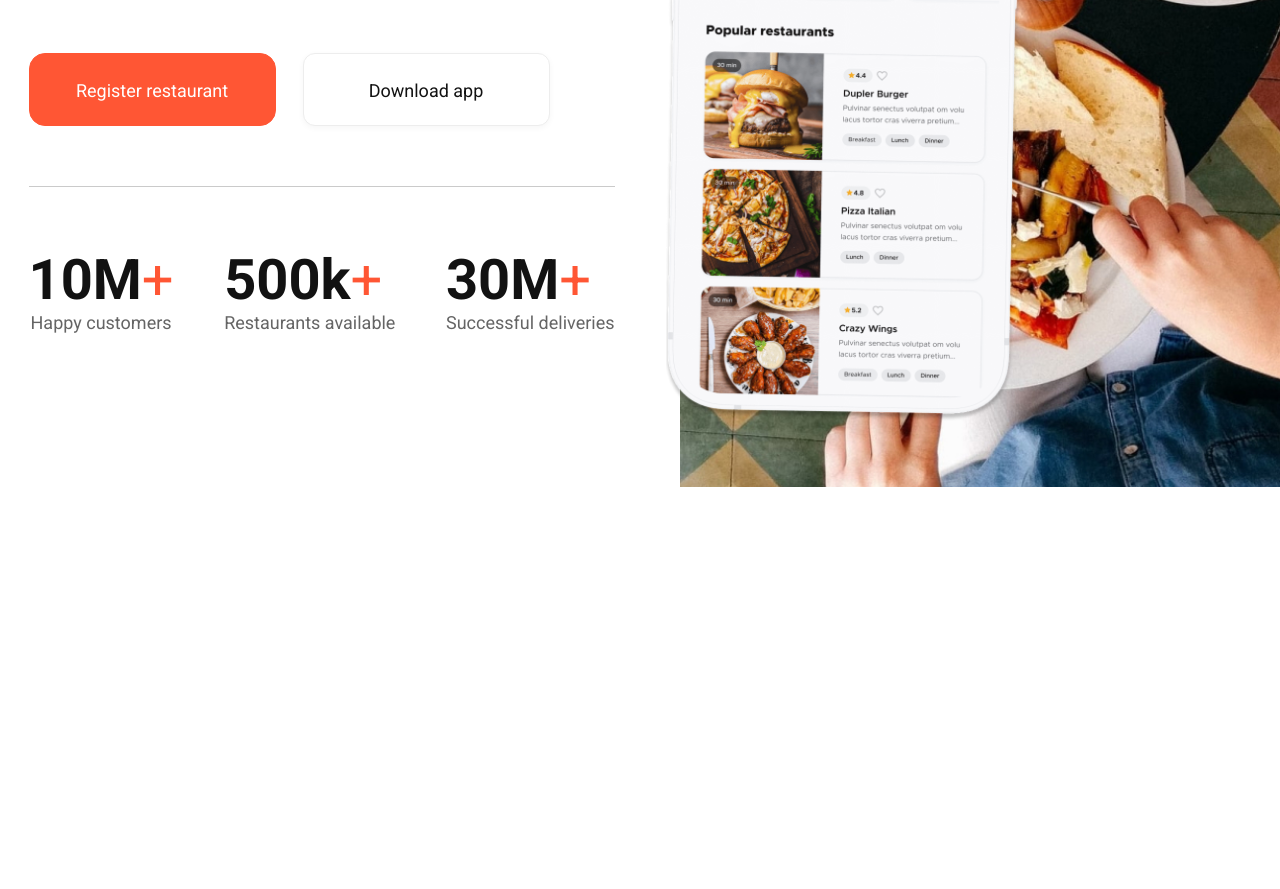
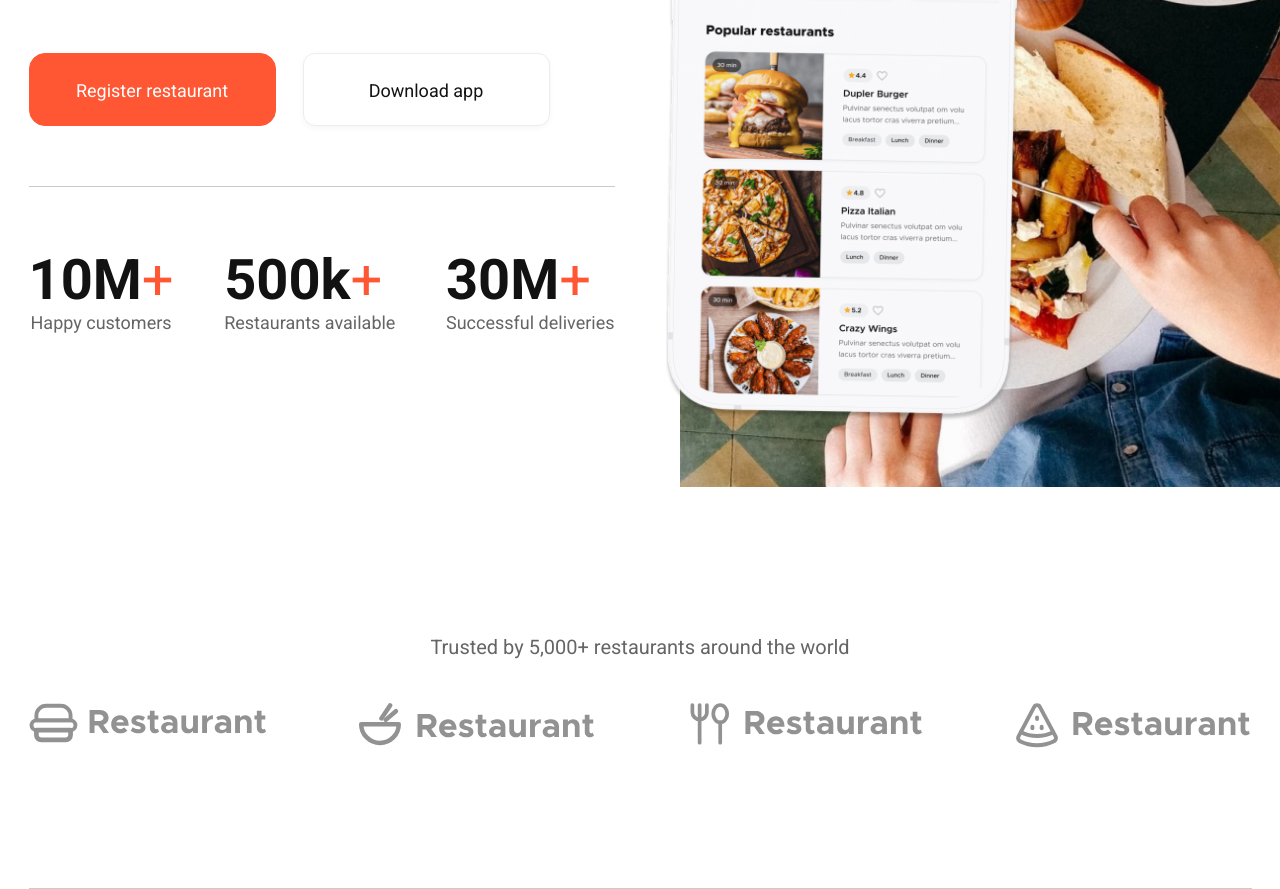
Before and after one commit to sko1208/deliverX, a website: page src/index.html in a window 1280 px wide. Shown: the part 553-1442 px from the top of the page. Before the commit the page ends 1049 px from the top, so only its background shows below. Drawn offline with nearby package versions, Linux system fonts and the light colour scheme; files that its build step writes are made by us from their sources.

Commit message:
maked restarant block

```diff
--- a/src/index.html
+++ b/src/index.html
@@ -139,10 +139,28 @@
                 </div>
             </div>
         </div>
+    </section>
+    <section class="restarant">
+        <div class="container">
+            <div class="restarant__descr">Trusted by 5,000+ restaurants around the world
+            </div>
+            <div class="restarant__icons">
+                <div class="restarant__icon">
+                    <img src="icons/humburger.svg" alt="humberger">
+                </div>
+                <div class="restarant__icon">
+                    <img src="icons/plate.svg" alt="plate">
+                </div>
+                <div class="restarant__icon">
+                    <img src="icons/spoon.svg" alt="spoon">
+                </div>
+                <div class="restarant__icon">
+                    <img src="icons/pizza.svg" alt="pizza">
+                </div>
+            </div>
 
-
-
-
+            <div class="divider"></div>
+        </div>
     </section>
 
     <script src="js/script.js"></script>
--- a/src/sass/blocks/_media.scss
+++ b/src/sass/blocks/_media.scss
@@ -84,7 +84,7 @@
                 position: relative;
                 width: 345px;
                 height: 100%;
-                padding-top: 140px;
+                padding-top: 80px;
                 padding-left: 40px;
                 background: $main-color;
                 transition: all .6s;
@@ -247,7 +247,7 @@
     }
     .promo {
         &__bg{
-            width: 320px;
+            width: 100%;
             height: 320px;
         }
         &__app {
--- /dev/null
+++ b/src/sass/blocks/_restarant.scss
@@ -0,0 +1,20 @@
+.restarant {
+    padding-top: 140px;
+    &__descr {
+        font-style: normal;
+        font-weight: 400;
+        font-size: 20px;
+        line-height: 22px;
+        text-align: center;
+        color: #656565;
+    }
+    &__icons {
+        display: flex;
+        flex-direction: row;
+        justify-content: space-between;
+        margin-top: 45px;
+    }
+    .divider {
+        margin-top: 140px;
+    }
+}
--- a/src/sass/style.scss
+++ b/src/sass/style.scss
@@ -19,7 +19,12 @@
 @import 'blocks/btns';
 @import 'blocks/header';
 @import 'blocks/promo';
+@import 'blocks/restarant';
 
-
+.divider {
+    width: 100%;
+    height: 1px;
+    background: #CACACA;
+}
 
 @import 'blocks/media';
```
Also changed, not shown: dist/css/style.min.css, dist/icons/humburger.svg (added), dist/icons/pizza.svg (added), dist/icons/plate.png (added), dist/icons/plate.svg (added), dist/icons/spoon.svg (added), dist/index.html, src/icons/humburger.svg (added), src/icons/pizza.svg (added), src/icons/plate.svg (added), src/icons/spoon.svg (added).
